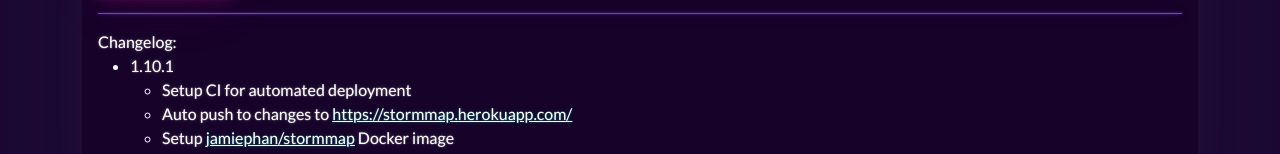
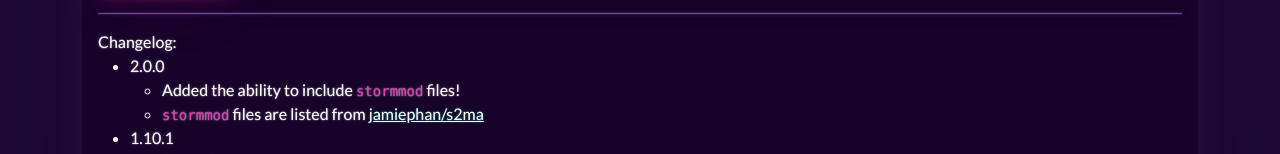
Before and after one commit to jamiephan/HeroesOfTheStorm_StormMapGenerator, a React (Create React App) app in the folder client/: page / in a window 1280 px wide. Both pictures are taken after a click on the button "Show Changelog". Shown: the part 952-1106 px from the top of the page. Built offline with nearby package versions, Linux system fonts and the light colour scheme; no server answers.

Commit message:
Updated Changelog

```diff
--- a/client/src/components/ThankYouBox.js
+++ b/client/src/components/ThankYouBox.js
@@ -23,7 +23,12 @@ export default function BottomSection() {
             <hr />
             Changelog:
             <ul>
-            <li>1.10.1</li>
+              <li>2.0.0</li>
+              <ul>
+                <li>Added the ability to include <code>stormmod</code> files!</li>
+                <li><code>stormmod</code> files are listed from <a href="https://github.com/jamiephan/HeroesOfTheStorm_S2MA/tree/main/mods" target="_blank" rel="noreferer">jamiephan/s2ma</a></li>
+              </ul>
+              <li>1.10.1</li>
               <ul>
                 <li>Setup CI for automated deployment</li>
                 <li>Auto push to changes to <a href="https://stormmap.herokuapp.com" target="_blank" rel="noreferrer">https://stormmap.herokuapp.com/</a></li>
```
